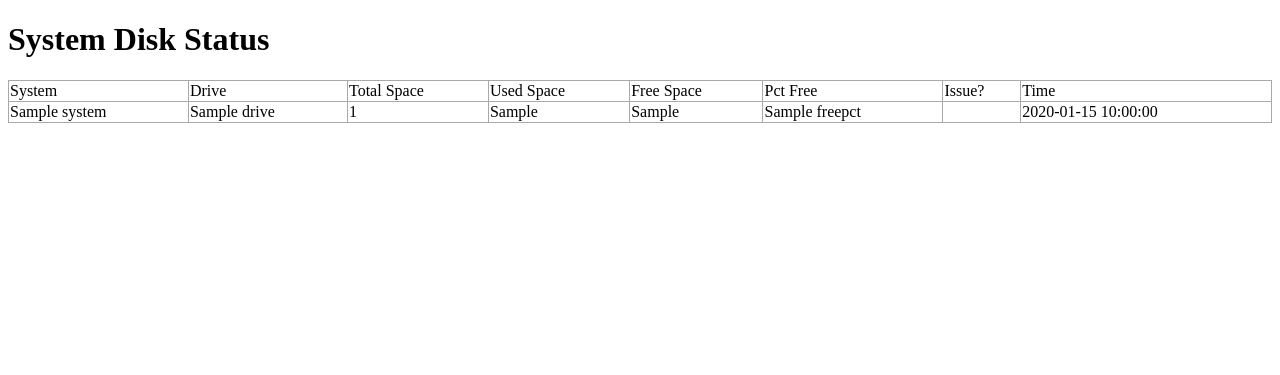
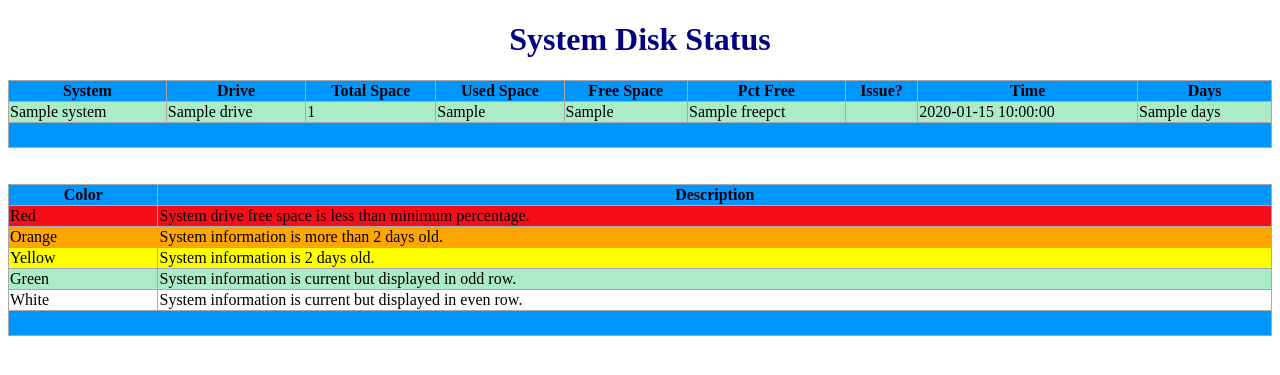
Before and after one commit to jcarter62/drivespace, a FastAPI app: template templates/index.html in a window 1280 px wide. Shown: the top 375 px of the page. Run offline with FastAPI, Linux system fonts and the light colour scheme; the template is opened without the code that fills it: most values are stand-ins (such as "Sample title", 1, 10 or a date in 2020).

Commit message:
Add color legend and date comparison.

```diff
--- a/main.py
+++ b/main.py
@@ -113,6 +113,7 @@ async def db(request: Request):
     minpct = float(config("MINPCT"))
     sysname = ""
     systems = []
+    i = 0
     for r in rows:
         one = {}
         if r[0] != sysname:
@@ -136,6 +137,13 @@ async def db(request: Request):
         if r[10] < minpct:
             one["msg"] += "<MinPct"
 
+        d1 = datetime.strptime(datetime.now().strftime("%Y/%m/%d"), "%Y/%m/%d")
+        d2 = datetime.strptime(datetime.fromisoformat(r[1]).strftime("%Y/%m/%d"), "%Y/%m/%d")
+        d3 = d1 - d2
+        one["days"] = d3.days
+        i = i + 1
+        one["row"] = i
+
         systems.append(one)
 
 
--- /dev/null
+++ b/start.py
@@ -0,0 +1,5 @@
+import uvicorn
+from fastapi import FastAPI
+import main
+
+uvicorn.run(main.app, host="0.0.0.0", port=8000)
--- a/templates/index.html
+++ b/templates/index.html
@@ -5,21 +5,37 @@
     <title>System Disk Status</title>
 </head>
 <body>
-    <h1>System Disk Status</h1>
+<center><h1><font color="#000080">System Disk Status</font></h1></center>
     <table>
-        <thead>
-            <td>System</td>
-            <td>Drive</td>
-            <td>Total Space</td>
-            <td>Used Space</td>
-            <td>Free Space</td>
-            <td>Pct Free</td>
-            <td>Issue?</td>
-            <td>Time</td>
+        <thead bgcolor="#0096FF">
+            <th>System</th>
+            <th>Drive</th>
+            <th>Total Space</th>
+            <th>Used Space</th>
+            <th>Free Space</th>
+            <th>Pct Free</th>
+            <th>Issue?</th>
+            <th>Time</th>
+            <th>Days</th>
         </thead>
         <tbody>
         {% for s in systems %}
-        <tr>
+
+        {% if 1 < s.days <= 2 %}
+        <tr bgcolor="#FFFF00">
+
+        {% elif s.days > 2 %}
+        <tr bgcolor="#FFA500">
+
+        {% elif s.msg %}
+        <tr bgcolor="#F70D1A">
+
+        {% elif (s.row % 2) == 0  %}
+        <tr bgcolor="#FFFFFF">
+
+        {% else %}
+        <tr bgcolor="#ABEBC6">
+        {% endif %}
             <td>{{ s.sysname }}</td>
             <td>{{ s.drive }}</td>
             <td>{{ s.totalGB }}</td>
@@ -28,21 +44,39 @@
             <td>{{ s.freepct }}</td>
             <td>{{ s.msg }}</td>
             <td>{{ s.timestamp }}</td>
+            <td>{{ s.days }}</td>
         </tr>
         {% endfor %}
+        <tr bgcolor="#0096FF" height="25"><td colspan="9"> </td></tr>
         </tbody>
-    </table>
+    </table><br><br>
+    <table>
+        <tr bgcolor="#0096FF" ><th>Color</th><th>Description</th></tr>
+        <tr bgcolor="#F70D1A"><td>Red</td><td>System drive free space is less than minimum percentage.</td></tr>
+        <tr bgcolor="#FFA500"><td>Orange</td><td>System information is more than 2 days old.</td></tr>
+        <tr bgcolor="#FFFF00"><td>Yellow</td><td>System information is 2 days old.</td></tr>
+        <tr bgcolor="#ABEBC6"><td>Green</td><td>System information is current but displayed in odd row.</td></tr>
+        <tr bgcolor="#FFFFFF"><td>White</td><td>System information is current but displayed in even row.</td></tr>
+        <tr bgcolor="0096FF" height="25"><td colspan="2"> </td></tr>
+    </table><br><br><br>
 
 <style>
     table, th, td {
         border: 1px solid darkgrey;
         border-collapse: collapse;
+        align: center;
     }
     table {
         width: 100%;
     }
+#    tr:nth-child(even)
+#    {
+#        #background-color: #ffffff;
+#    }
+#    tr:nth-child(odd)
+#    {
+#        background-color: #ABEBC6;
+#    }
 </style>
-
-
 </body>
 </html>
```
